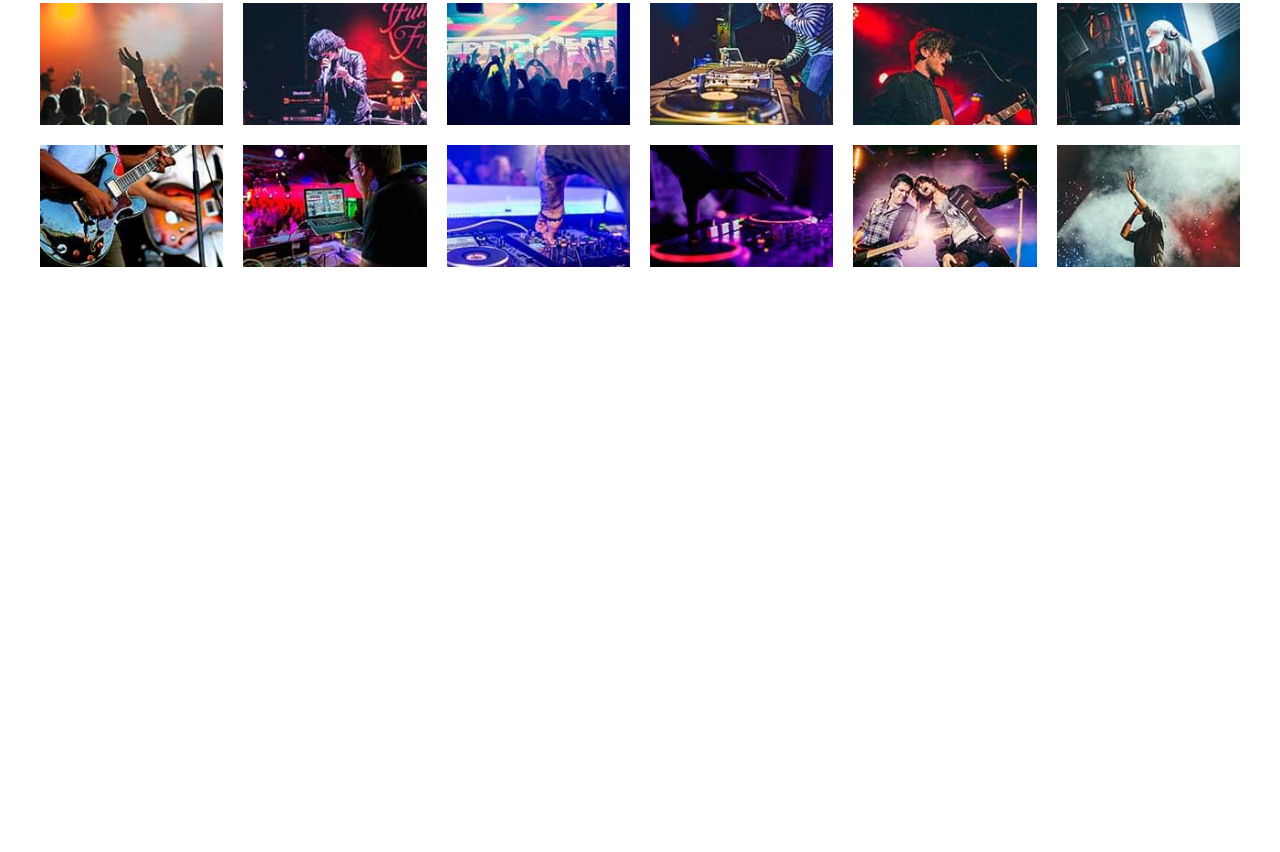
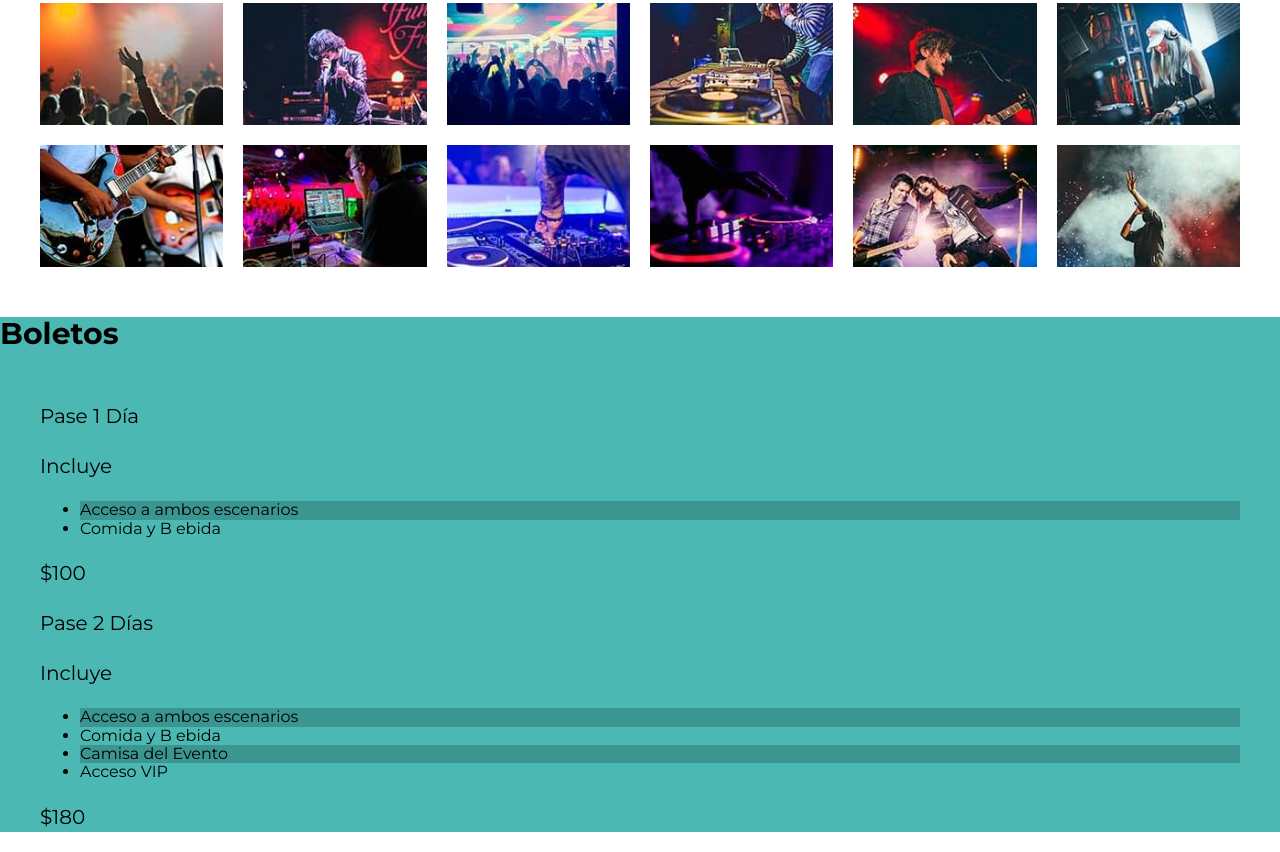
Before and after one commit to r0odr1/FestivalMusica, a website: page index.html in a window 1280 px wide. Shown: the part 2976-3828 px from the top of the page. Before the commit the page ends 3293 px from the top, so only its background shows below. Drawn offline with Linux system fonts and the light colour scheme.

Commit message:
Creando la sección de boletos

```diff
--- a/index.html
+++ b/index.html
@@ -145,6 +145,47 @@
       <ul class="image-gallery"></ul>
     </section>
 
+    <section class="tickets bg-green">
+      <h3>Boletos</h3>
+
+      <div class="container container-tickets">
+        <div class="basic pase">
+          <p>Pase 1 Día</p>
+          <header class="pase-header">
+            <p>Incluye</p>
+          </header>
+          <div class="pase-body">
+            <ul>
+              <li>Acceso a ambos escenarios</li>
+              <li>Comida y B ebida</li>
+            </ul>
+          </div>
+
+          <footer class="pase-footer">
+            <p>$100</p>
+          </footer>
+        </div>
+        <div class="premium pase">
+          <p>Pase 2 Días</p>
+          <header class="pase-header">
+            <p>Incluye</p>
+          </header>
+          <div class="pase-body">
+            <ul>
+              <li>Acceso a ambos escenarios</li>
+              <li>Comida y B ebida</li>
+              <li>Camisa del Evento</li>
+              <li>Acceso VIP</li>
+            </ul>
+          </div>
+
+          <footer class="pase-footer">
+            <p>$180</p>
+          </footer>
+        </div>
+      </div>
+    </section>
+
     <script src="build/js/app.js"></script>
   </body>
 </html>
```
